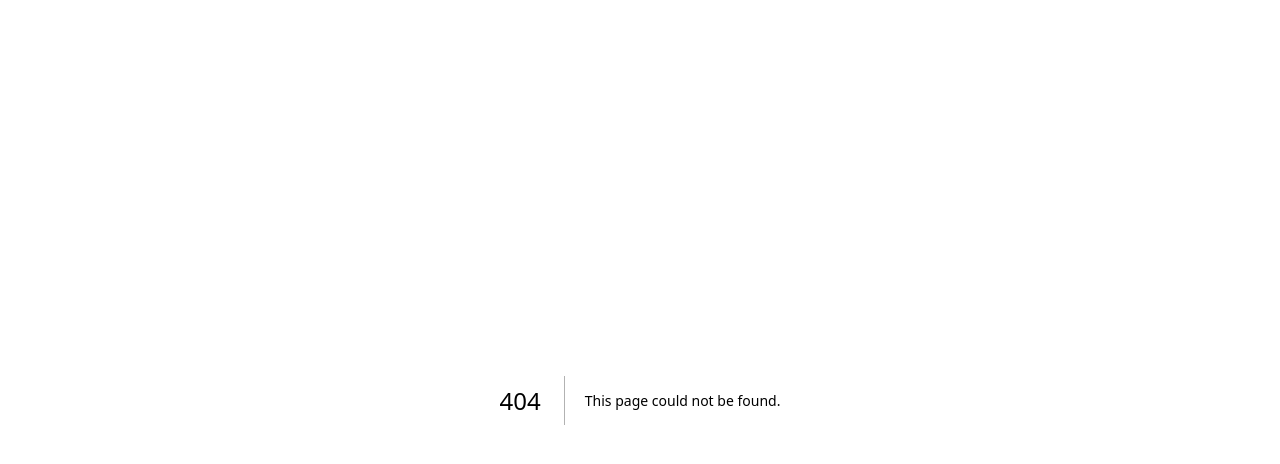
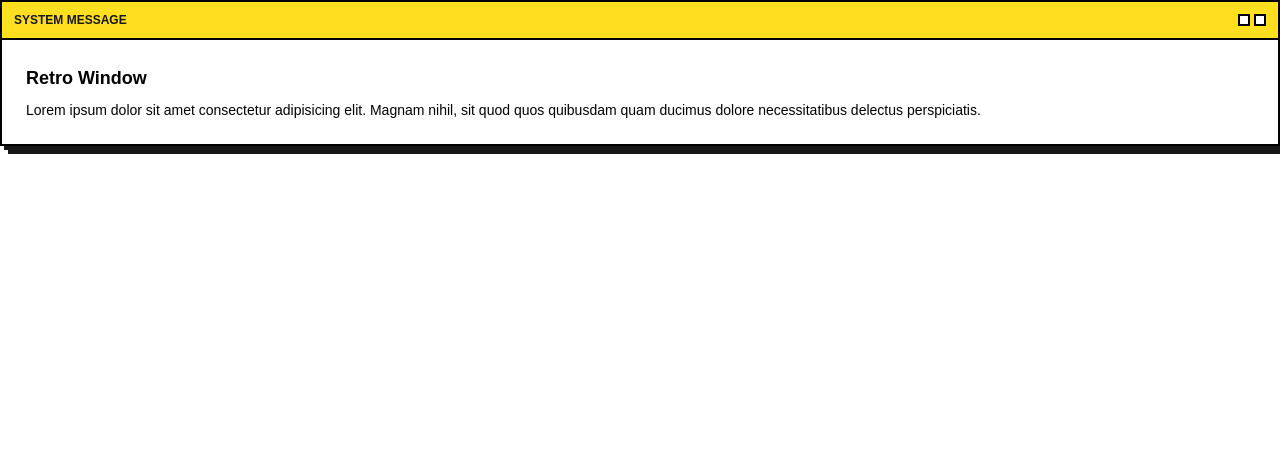
Before and after one commit to FAadhilAhmad/cuynotesfe, a Next.js app: page /register in a window 1280 px wide. Before the commit this address had no page. Shown: the top 464 px of the page. Built offline with nearby package versions, Linux system fonts and the light colour scheme.

Commit message:
percobaan pengunaan link dan penambhan page

```diff
--- a/src/app/globals.css
+++ b/src/app/globals.css
@@ -28,3 +28,8 @@
   margin-top: 50px;
 
 }
+.coba{
+  width: 50%;
+  height: 50%;
+  margin: 20px;
+}
--- /dev/null
+++ b/src/app/register/page.js
@@ -0,0 +1,27 @@
+export default function Home() {
+    return (
+        <div>
+            <article class="border-2 border-black bg-white shadow-[4px_4px_0_0,8px_8px_0_0]">
+                <div class="bg-yellow-300 p-3">
+                    <div class="flex items-center justify-between">
+                        <strong class="text-xs/none font-bold uppercase">System Message</strong>
+
+                        <div class="flex gap-1">
+                            <div class="size-3 border-2 border-black bg-white"></div>
+                            <div class="size-3 border-2 border-black bg-white"></div>
+                        </div>
+                    </div>
+                </div>
+
+                <div class="border-t-2 border-black p-4 sm:p-6">
+                    <h3 class="text-lg font-semibold text-black">Retro Window</h3>
+
+                    <p class="mt-2 text-sm text-pretty text-black">
+                        Lorem ipsum dolor sit amet consectetur adipisicing elit. Magnam nihil, sit quod quos
+                        quibusdam quam ducimus dolore necessitatibus delectus perspiciatis.
+                    </p>
+                </div>
+            </article>
+        </div>
+    );
+}
```
